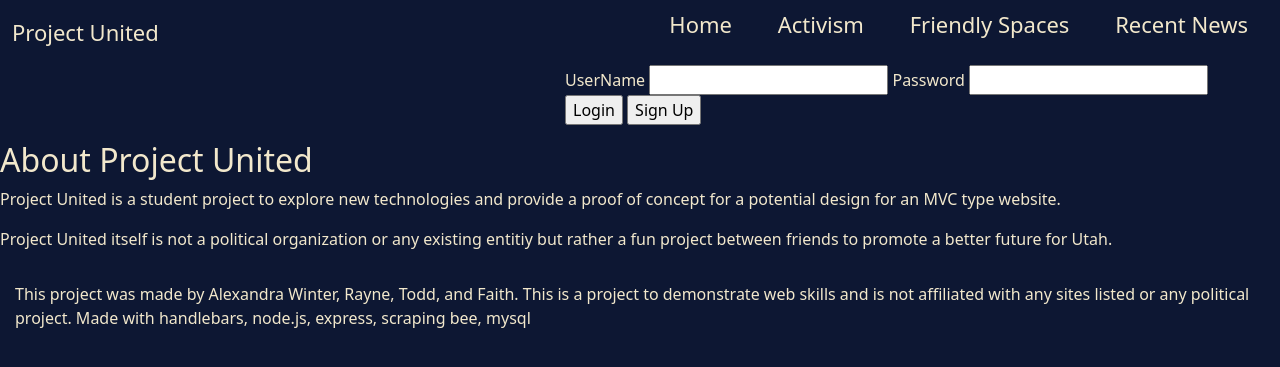
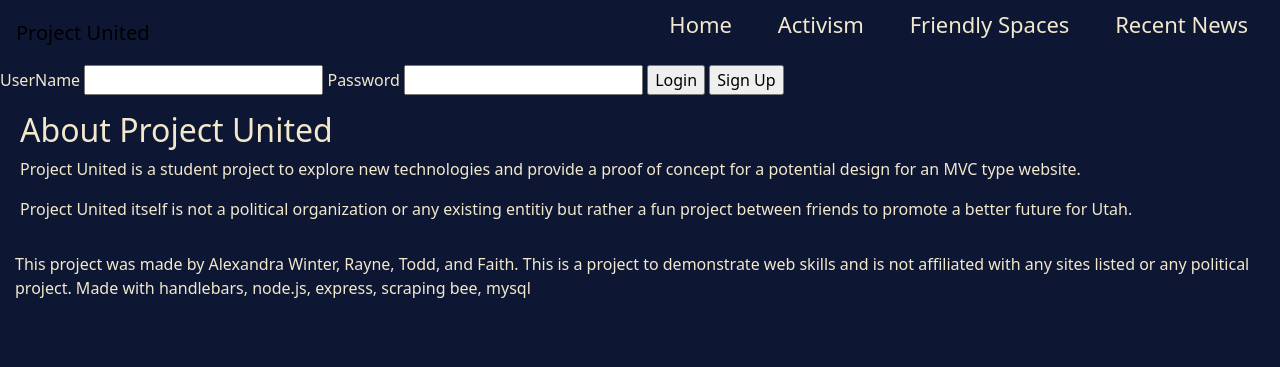
Before and after one commit to Childofrainydays/project-united, a Node server app: page / in a window 1280 px wide. Shown: the top 367 px of the page. Run offline with Node 20, Linux system fonts and the light colour scheme; some libraries are stand-ins or nearby versions.

Commit message:
added styling

```diff
--- a/views/css/style.css
+++ b/views/css/style.css
@@ -1,4 +1,3 @@
-/* Color scheme */
 :root {
   --text: #f2e8cc;
   --red: #ff0000;
@@ -6,8 +5,8 @@
   --blue: #1500ff;
   --background: #0d1733;
 }
-/* Potential Light and Dark Theme */
-/* [data-theme="light"],
+/* / Potential Light and Dark Theme / */
+/* / [data-theme="light"],
 :root:not([data-theme="dark"]) {
   --text: #0d1733;
   --red: #ff0000;
@@ -23,12 +22,12 @@
   --blue: #1500ff;
   --background: #0d1733;
   }
-} */
+} / */
 
 body {
   background-color: var(--background) !important;
 }
-/* Header styling */
+/* / Header styling / */
 header {
   display: flex;
   align-items: center;
@@ -41,16 +40,12 @@ header h1 {
   margin: 25px;
   cursor: pointer;
 }
-/* Navigation bar styling */
-.navbar-header a {
-  color: var(--text);
-  font-size: 22px;
-}
+/* / Navigation bar styling / */
 nav {
-  justify-content: space-between;
   display: flex;
   color: var(--text);
   font-size: 22px;
+  margin-left: 4px;
 }
 .nav-element {
   padding: 0px 20px;
@@ -67,14 +62,13 @@ nav ul li a {
   color: var(--text);
   cursor: pointer;
 }
-/* Form styling */
 form {
   color: var(--text);
   margin-right: 15px;
-  margin-left: 565px;
+  /* / margin-left: 535px; / */
   text-decoration: none;
 }
-/* Footer Styling */
+/* / Footer Styling */
 footer p {
   align-items: center;
   display: inline-block;
@@ -83,4 +77,10 @@ footer p {
 }
 section {
   color: var(--text);
+  margin: 15px;
+  margin-left: 20px;
 }
+
+nav ul li:hover {
+  font-size: larger;
+}
```
